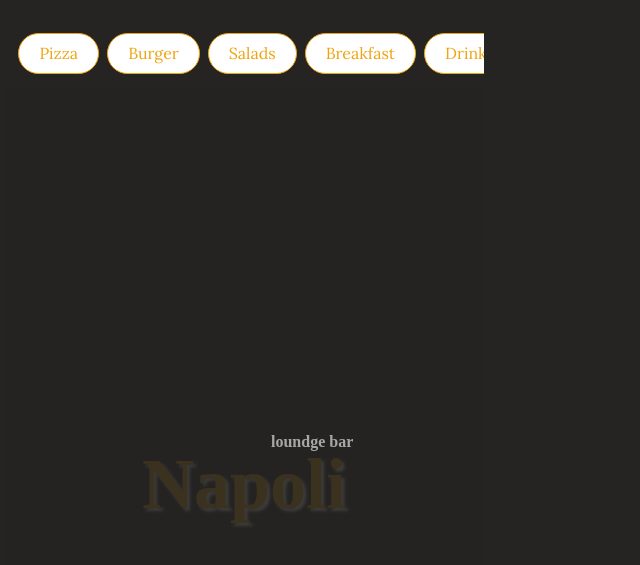
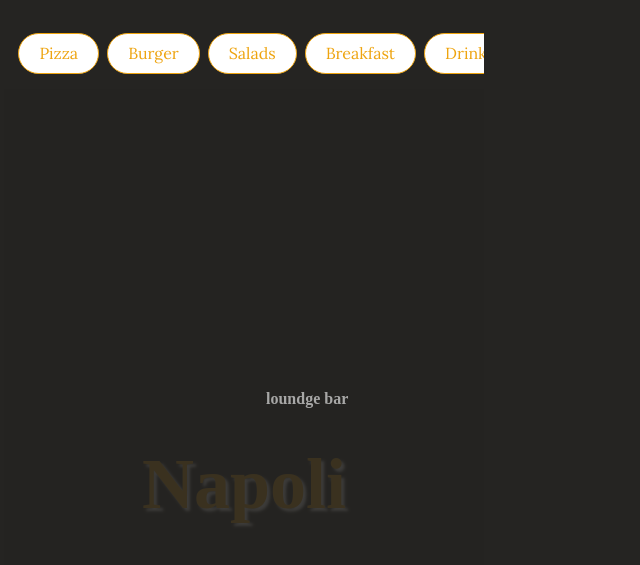
Before and after one commit to Zlatko-7/Napoli-menu, a website built with Vite: page index.html in a window 1280 px wide. Shown: the part 73-638 px from the top of the page, without its empty margins (0-640 px from the left). Built offline with nearby package versions, Linux system fonts and the light colour scheme.

Commit message:
postition fixed
aj vaka da probam

```diff
--- a/index.css
+++ b/index.css
@@ -107,9 +107,9 @@ h1 {
     z-index: -1;
     font-size: 1rem;
     font-weight: 700;
-    position: absolute;
-    top: 344px;
-    left: 267px;
+    position: fixed;
+    top: 301px;
+    left: 262px;
 }
 
 @keyframes wave-animation {
```
